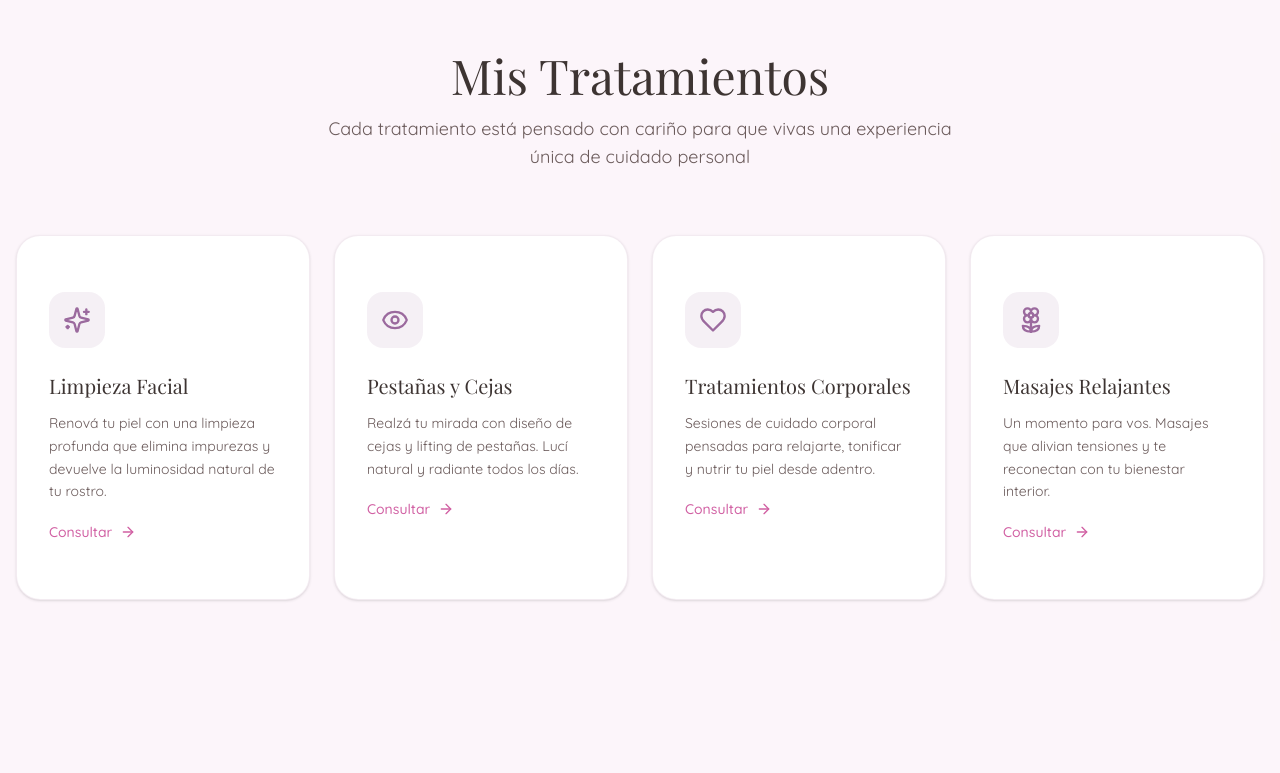
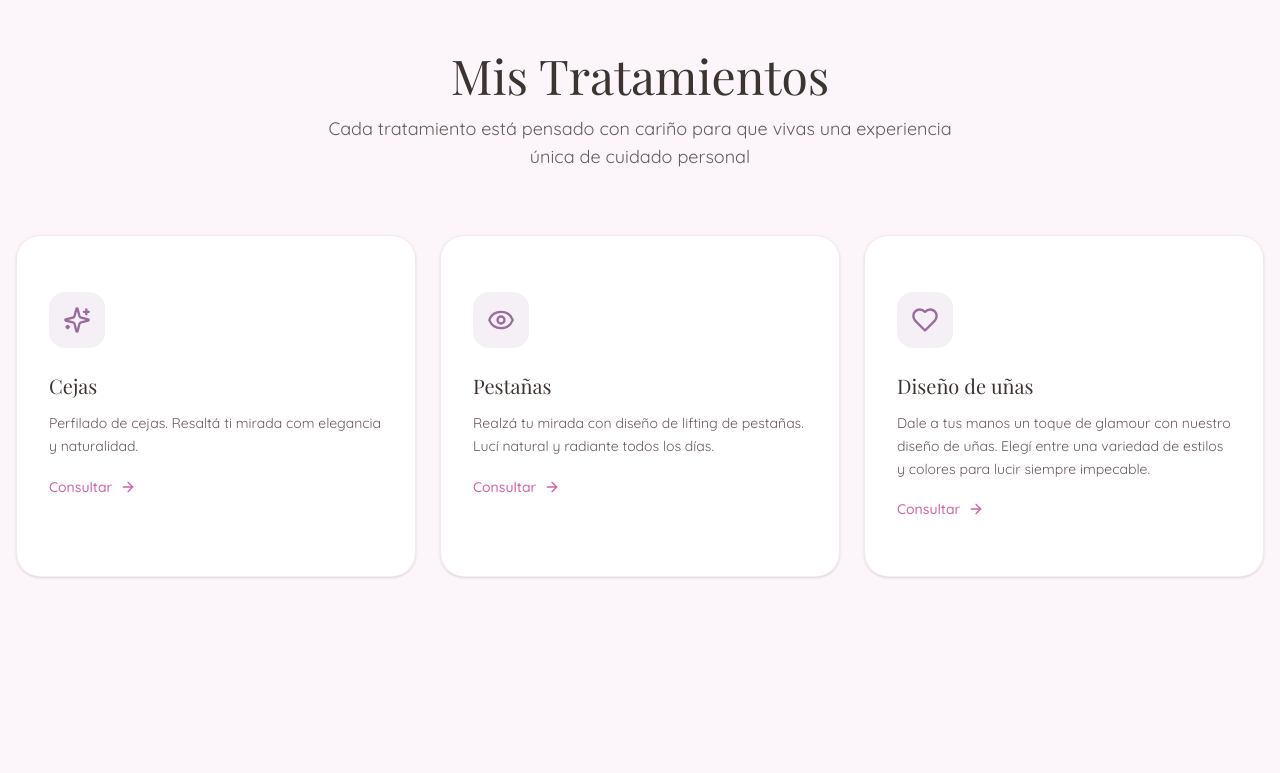
Before and after one commit to SergiNavarr/Louli_studio, a Next.js app: page / in a window 1280 px wide. Shown: the part 1138-1911 px from the top of the page. Built offline with nearby package versions, Linux system fonts and the light colour scheme; a web font is replaced by a local one.

Commit message:
fix services

```diff
--- a/components/louli/hero.tsx
+++ b/components/louli/hero.tsx
@@ -14,7 +14,7 @@ export function Hero() {
               <span className="text-primary">Corrientes</span>
             </h1>
             <p className="text-base sm:text-lg md:text-xl text-muted-foreground leading-relaxed max-w-xl mx-auto lg:mx-0">
-              Hola, soy Louli y te ayudo a resaltar tu mejor versión con tratamientos
+              Hola, soy Lourdes y te ayudo a resaltar tu mejor versión con tratamientos
               pensados especialmente para vos. Un espacio donde el cuidado personal
               se convierte en un momento de paz.
             </p>
@@ -25,7 +25,7 @@ export function Hero() {
                 asChild
               >
                 <a
-                  href="https://wa.me/5493794000000?text=Hola!%20Quiero%20agendar%20una%20cita"
+                  href="https://wa.me/5493795131914?text=Hola!%20Quiero%20agendar%20una%20cita"
                   target="_blank"
                   rel="noopener noreferrer"
                   className="inline-flex flex-wrap justify-center items-center gap-2 sm:gap-3 text-center"
--- a/components/louli/services.tsx
+++ b/components/louli/services.tsx
@@ -1,26 +1,26 @@
 import { Sparkles, Eye, Heart, Flower2, ArrowRight } from "lucide-react"
 import { Card, CardContent } from "@/components/ui/card"
+
+const num = '5493795131914';
 
 const services = [
   {
     icon: Sparkles,
-    title: "Limpieza Facial",
-    description: "Renová tu piel con una limpieza profunda que elimina impurezas y devuelve la luminosidad natural de tu rostro.",
+    title: "Cejas",
+    description: "Perfilado de cejas. Resaltá ti mirada com elegancia y naturalidad.",
+    num: num,
   },
   {
     icon: Eye,
-    title: "Pestañas y Cejas",
-    description: "Realzá tu mirada con diseño de cejas y lifting de pestañas. Lucí natural y radiante todos los días.",
+    title: "Pestañas",
+    description: "Realzá tu mirada con diseño de lifting de pestañas. Lucí natural y radiante todos los días.",
+    num: num,
   },
   {
     icon: Heart,
-    title: "Tratamientos Corporales",
-    description: "Sesiones de cuidado corporal pensadas para relajarte, tonificar y nutrir tu piel desde adentro.",
-  },
-  {
-    icon: Flower2,
-    title: "Masajes Relajantes",
-    description: "Un momento para vos. Masajes que alivian tensiones y te reconectan con tu bienestar interior.",
+    title: "Diseño de uñas",
+    description: "Dale a tus manos un toque de glamour con nuestro diseño de uñas. Elegí entre una variedad de estilos y colores para lucir siempre impecable.",
+    num: '5493794063454',
   },
 ]
 
@@ -37,7 +37,7 @@ export function Services() {
           </p>
         </div>
 
-        <div className="grid sm:grid-cols-2 lg:grid-cols-4 gap-6">
+        <div className="grid sm:grid-cols-2 lg:grid-cols-3 gap-6">
           {services.map((service) => (
             <Card
               key={service.title}
@@ -56,7 +56,7 @@ export function Services() {
                   {service.description}
                 </p>
                 <a
-                  href="https://wa.me/5493794000000?text=Hola!%20Quiero%20consultar%20sobre%20el%20tratamiento%20de%20"
+                  href={`https://wa.me/${service.num}?text=Hola!%20Quiero%20consultar%20sobre%20el%20tratamiento%20de%20${service.title}`}
                   target="_blank"
                   rel="noopener noreferrer"
                   className="inline-flex items-center gap-2 text-primary font-medium text-sm hover:gap-3 transition-all"
```
